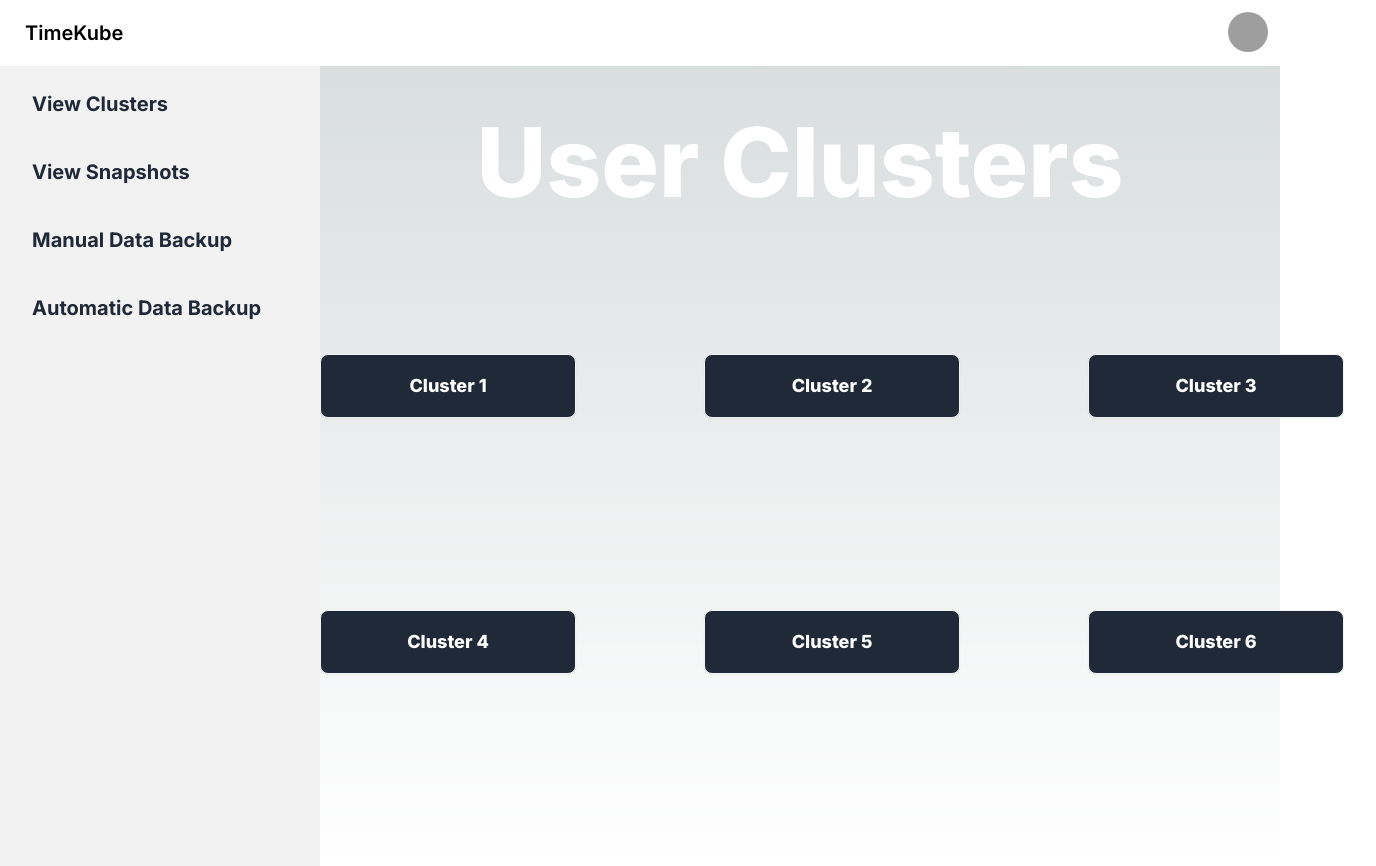
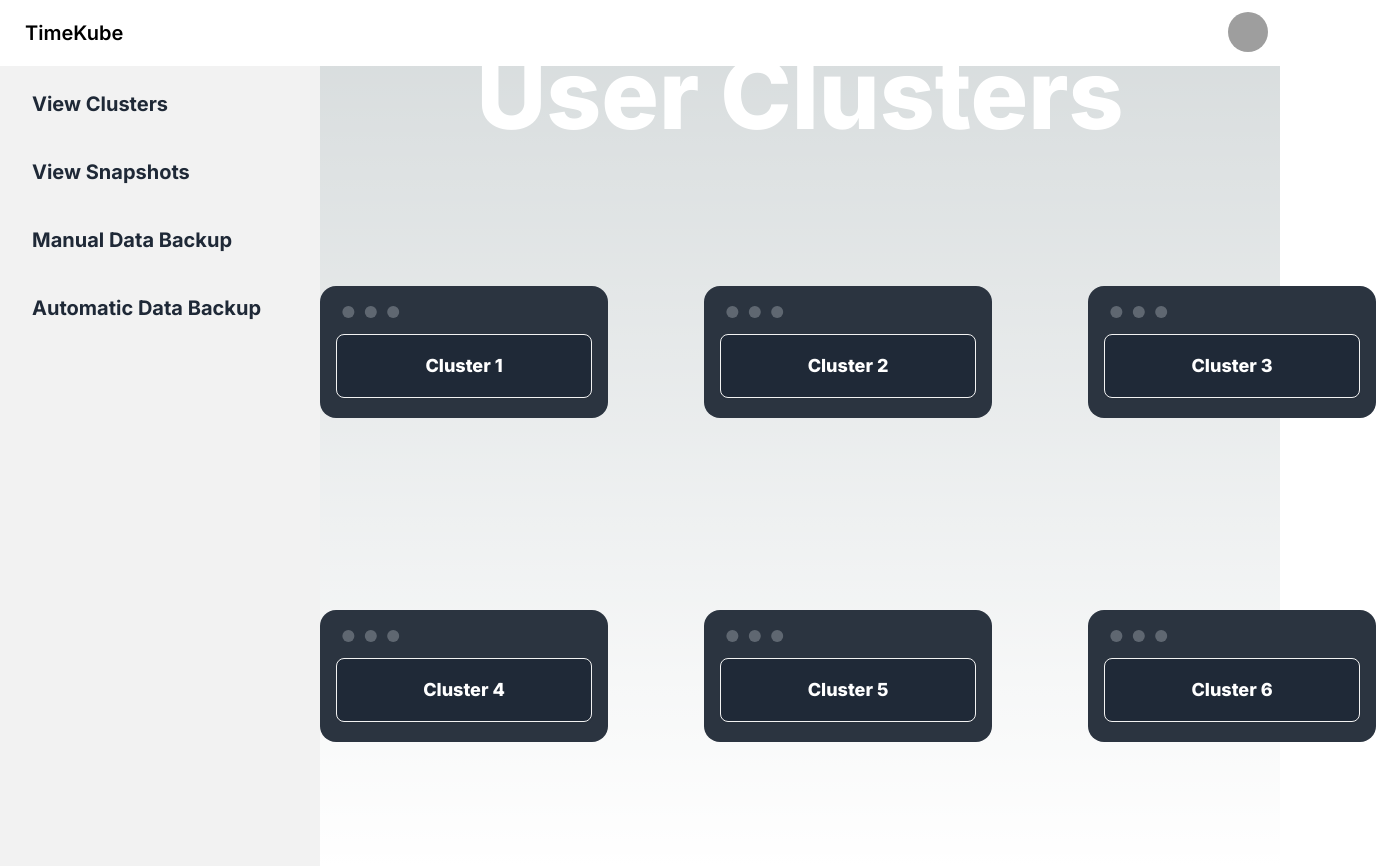
Before and after one commit to oslabs-beta/TimeKube, a Next.js app: page /active_clusters in a window 1280 px wide. Shown: the whole page, 1376 px wide, since content can reach past the window. Built offline with nearby package versions, Linux system fonts and the light colour scheme; grey boxes are pictures that could not be loaded.

Commit message:
Styling code boxes

```diff
--- a/src/app/active_clusters/cluster.tsx
+++ b/src/app/active_clusters/cluster.tsx
@@ -13,12 +13,12 @@ export default function Cluster(props: ClusterProp) {
     console.log('View btn clicked!');
   }
   return (
-    <div className="activeCluster">
-      <div>
+    <div className="activeCluster mockup-code">
+      <div className={"flex justify-center"}>
         <Link href={`../dashboard`}>
           <button className="btn btn-lg btn-wide text-white font-extrabold bg-gray-800" onClick={handleViewBtnCLicked}>
             {/*<Link href={`../cluster_details/?id=${props.id}`}>{props.text}</Link>*/}
-            <Link href={`../dashboard`}>{props.text}</Link>
+            {props.text}
           </button>
         </Link>
       </div>
--- a/src/app/dashboard/CurrentState.jsx
+++ b/src/app/dashboard/CurrentState.jsx
@@ -28,9 +28,10 @@ export default async function CurrentState() {
   console.log(dataAPI);
 
   return (
-    <div>
-      <pre>
+    <div className={"mockup-code"}>
+      <pre><code>
       {JSON.stringify(dataAPI, null, 2)}
+      </code>
       </pre>
     </div>
   );
--- a/src/app/dashboard/page.tsx
+++ b/src/app/dashboard/page.tsx
@@ -6,8 +6,8 @@ import Shell from './Shell';
 const DashboardPage: NextPage = () => {
   return (
     <div>
-      <h1>Dashboard</h1>
-      <p>Welcome to the dashboard page!</p>
+      <h1 className={"text-5xl font-bold"}>Dashboard</h1>
+      <p>Welcome to the dashboard page! Here are your cluster details:</p>
       <CurrentState />
     </div>
   );
```
Also changed, not shown: package.json (+7 -1 lines), 2 other files (tests, documents, lock files or other folders).
